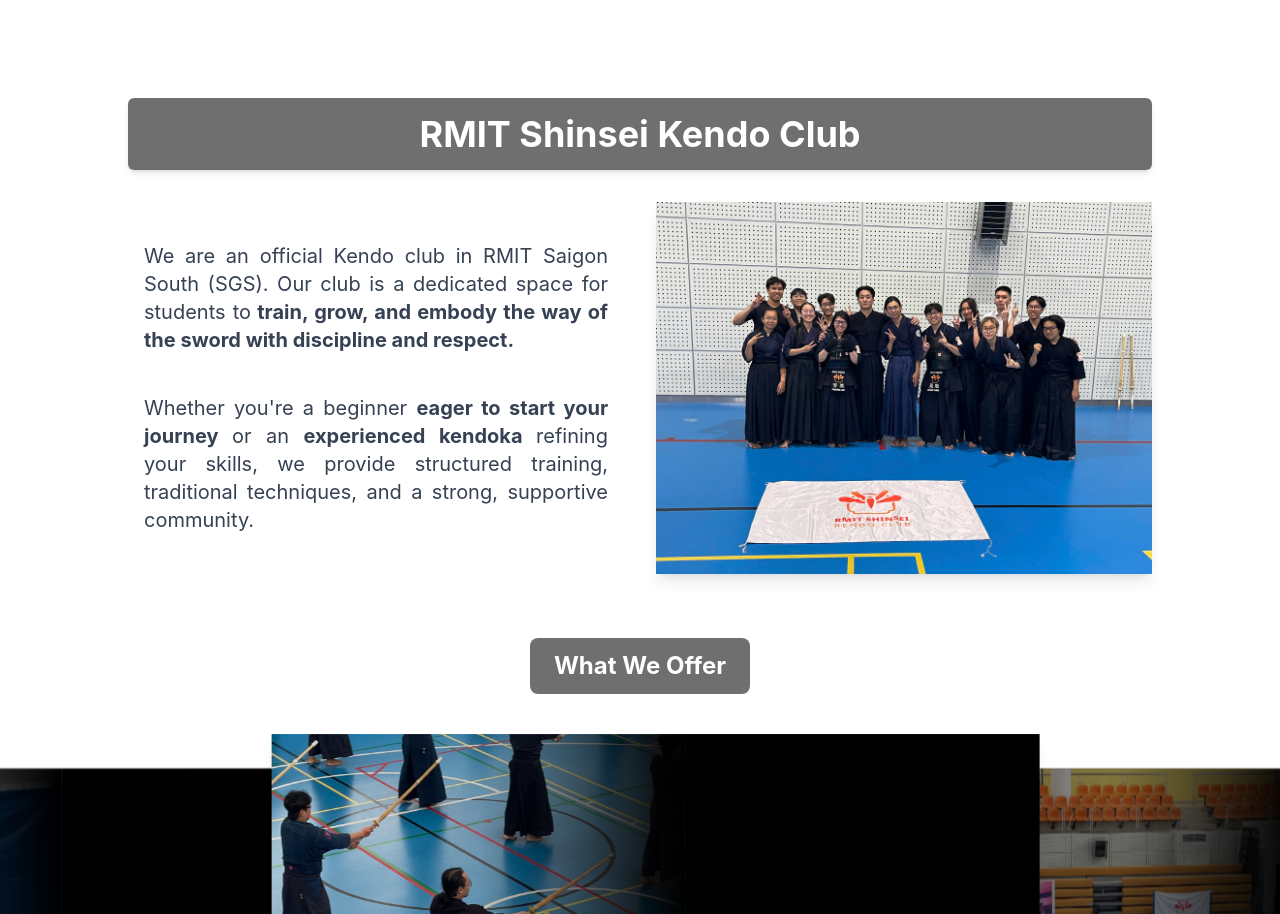
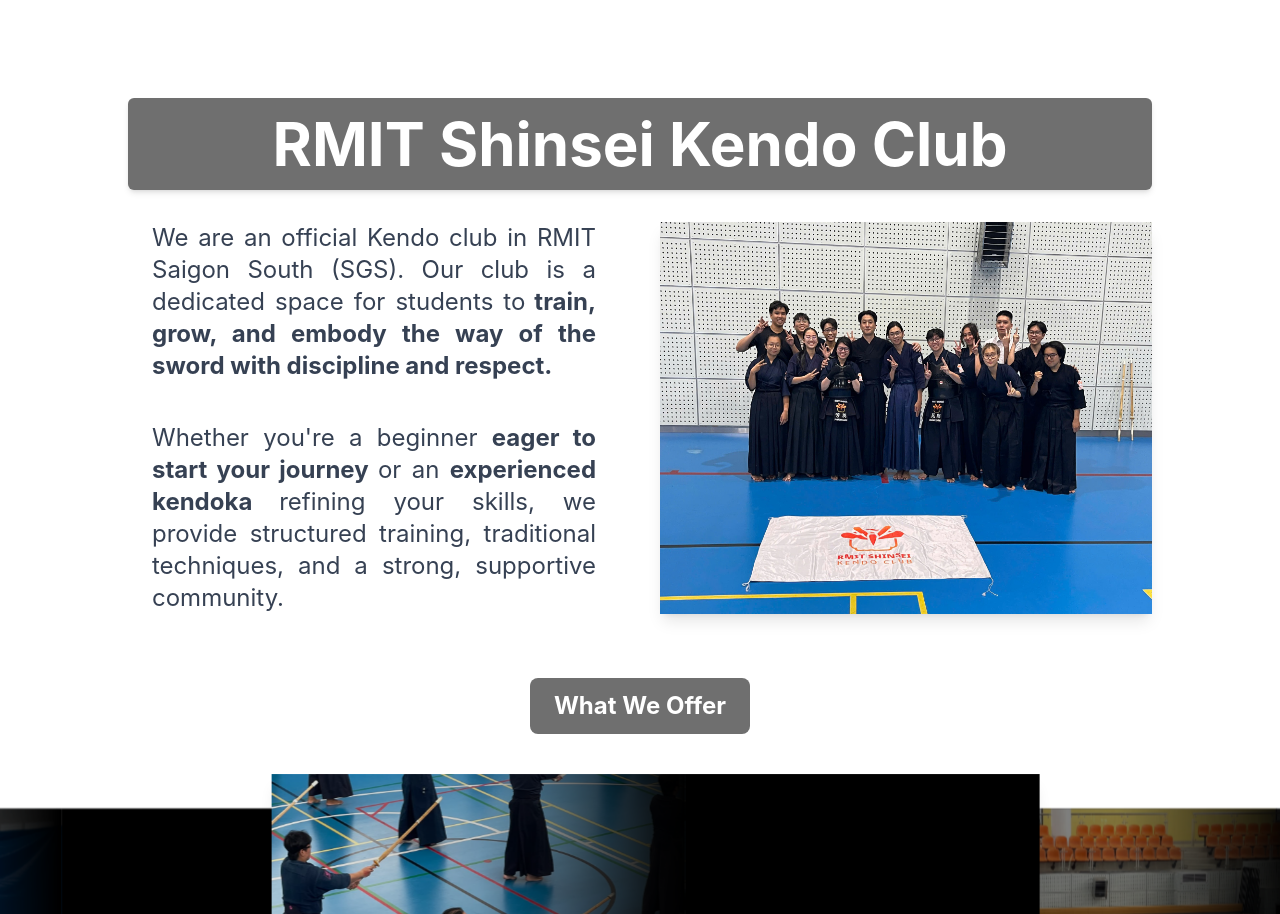
Before and after one commit to dat-nix/Landing-page, a React (Vite) app: page / in a window 1280 px wide. Shown: the part 842-1756 px from the top of the page. Built offline with nearby package versions, Linux system fonts and the light colour scheme.

Commit message:
Update About.jsx
update size of font and size of section for About

```diff
--- a/src/pages/About.jsx
+++ b/src/pages/About.jsx
@@ -20,18 +20,18 @@ const About = ({ language }) => {
             <div className="flex flex-col items-center">
                 {/* Header */}
                 <div className="bg-[#6f6f6f] text-white py-4 px-10 rounded-md shadow-md w-full max-w-5xl mx-auto text-center">
-                    <h1 className="text-4xl font-bold">{langData.title}</h1>
+                    <h1 className="text-6xl font-bold">{langData.title}</h1>
                 </div>
 
                 {/* Content */}
-                <div className="grid grid-cols-1 md:grid-cols-2 gap-8 max-w-5xl mt-8">
+                <div className="grid grid-cols-1 md:grid-cols-2 gap-10 max-w-5xl mt-8">
                     {/* Text Section */}
-                    <div className="flex flex-col justify-center px-4 max-w-full text-justify">
-                        <p className="text-xl text-gray-700">
+                    <div className="flex flex-col justify-center px-6 max-w-full text-justify">
+                        <p className="text-2xl text-gray-700">
                            {langData.description[0]}
                             <strong> {langData.description[1]} </strong>
                         </p>
-                        <p className="mt-10 text-xl text-gray-700">
+                        <p className="mt-10 text-2xl text-gray-700">
                             {langData.description[2]} <strong> {langData.description[3]} </strong> {langData.description[4]} <strong> {langData.description[5]} </strong> {langData.description[6]}
                         </p>
                     </div>
```
